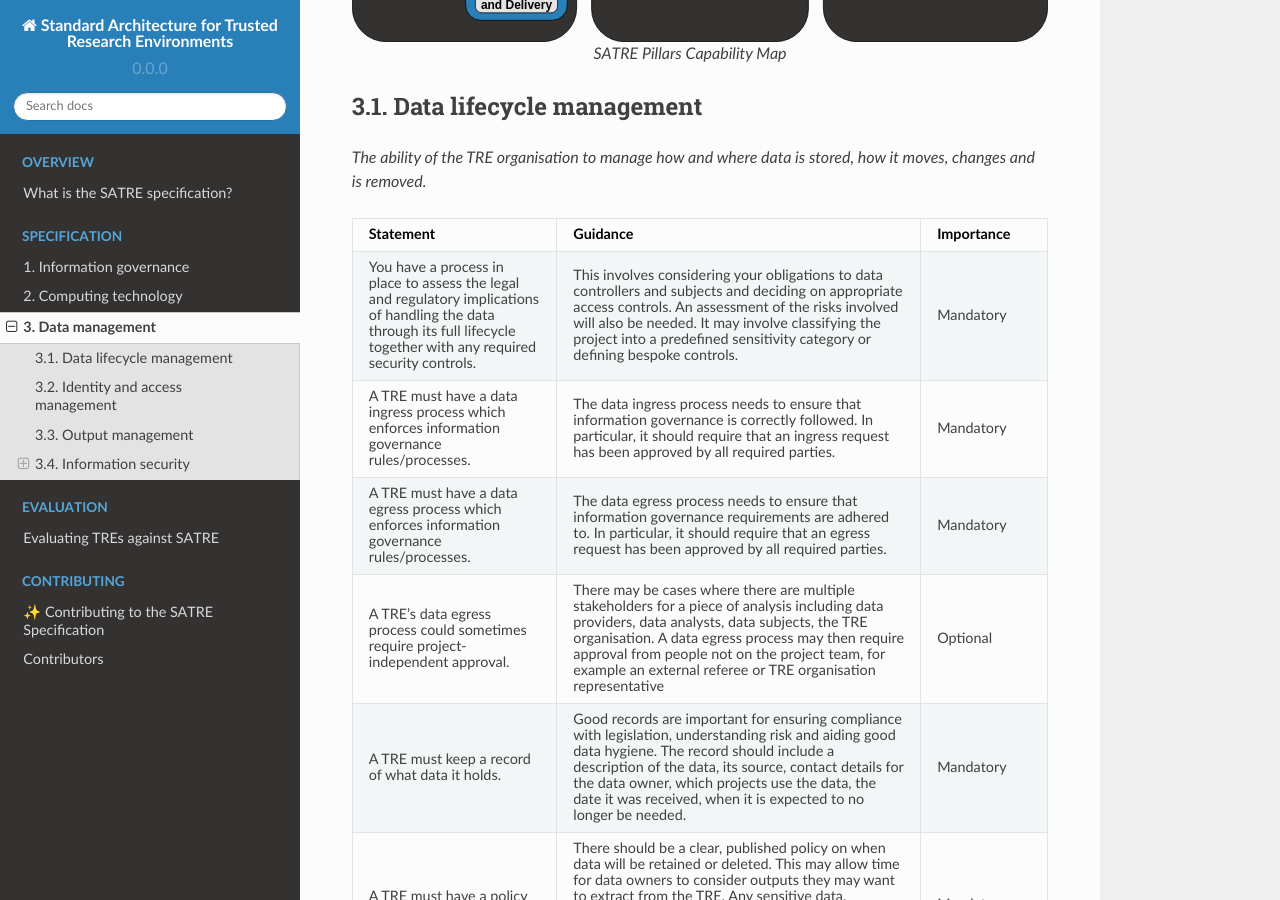
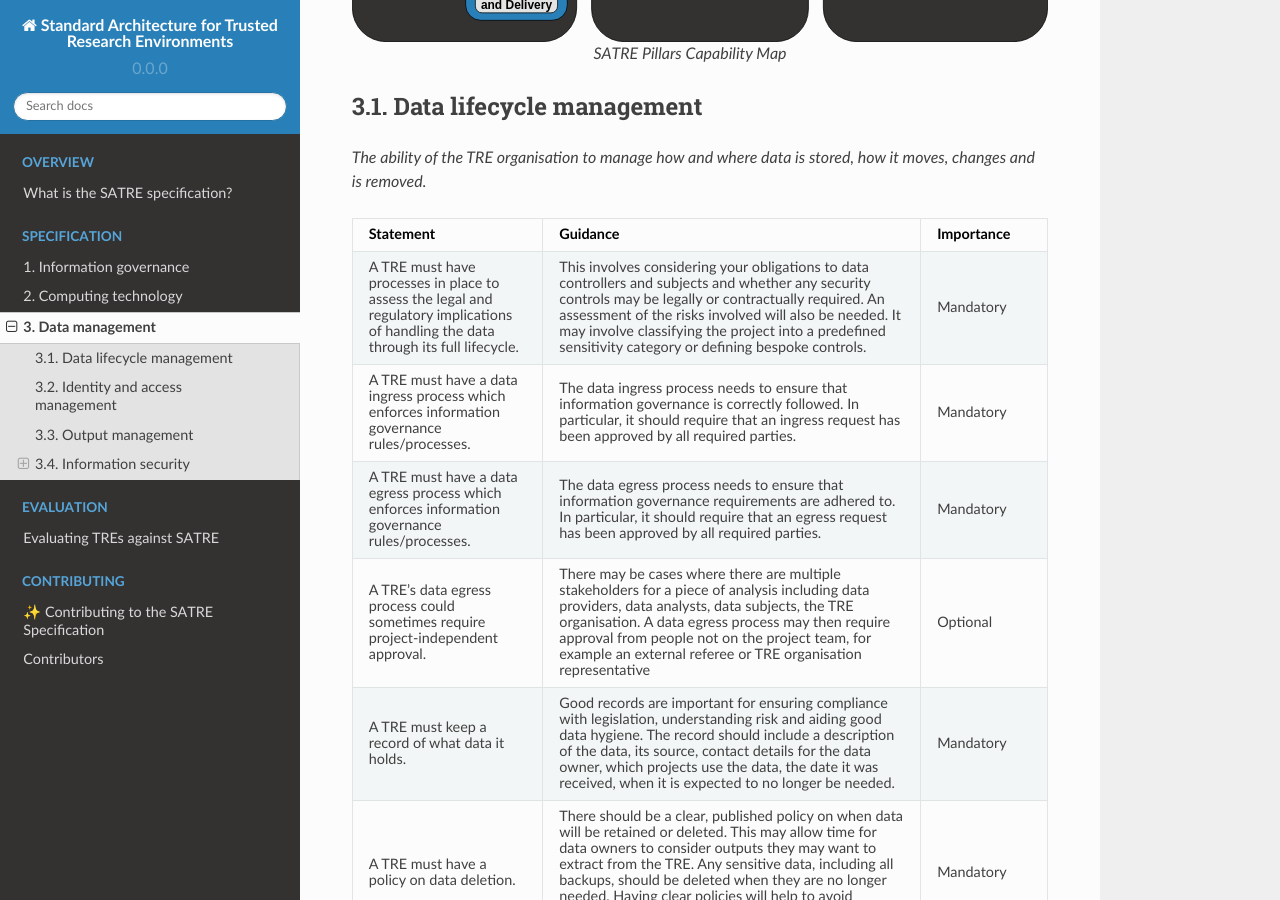
Before and after one commit to sa-tre/satre-specification, a Sphinx documentation site: the page built from docs/source/pillars/data_management.md, in a window 1280 px wide and 900 px high, scrolled down 610 px. Built offline with Sphinx 7.4.7 and the Read the Docs theme 2.0.0, drawn with Linux system fonts in a browser that asks for light colours.

Commit message:
:memo: Rephrase handling requirement

```diff
--- a/docs/source/pillars/data_management.md
+++ b/docs/source/pillars/data_management.md
@@ -24,8 +24,8 @@ _The ability of the TRE organisation to manage how and where data is stored, how
 * - Statement
   - Guidance
   - Importance
-* - You have a process in place to assess the legal and regulatory implications of handling the data through its full lifecycle together with any required security controls.
-  - This involves considering your obligations to data controllers and subjects and deciding on appropriate access controls.
+* - A TRE must have processes in place to assess the legal and regulatory implications of handling the data through its full lifecycle.
+  - This involves considering your obligations to data controllers and subjects and whether any security controls may be legally or contractually required.
     An assessment of the risks involved will also be needed.
     It may involve classifying the project into a predefined sensitivity category or defining bespoke controls.
   - Mandatory
```
